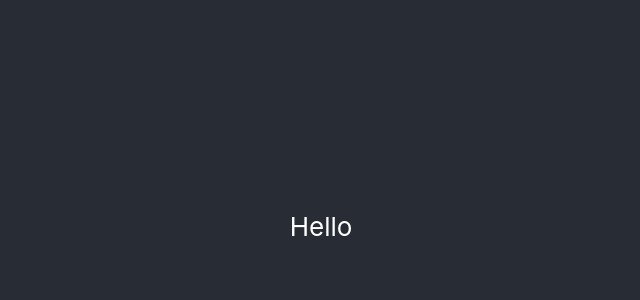
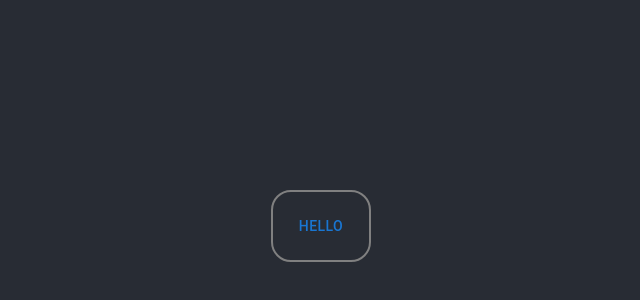
Before and after one commit to SuchadaArtthaweekun/app-test, a React (Create React App) app: page / in a window 1280 px wide. Shown: the part 174-474 px from the top of the page, without its empty margins (319-959 px from the left). Built offline with nearby package versions, Linux system fonts and the light colour scheme.

Commit message:
box hello

```diff
--- a/src/App.js
+++ b/src/App.js
@@ -1,12 +1,12 @@
 import logo from "./logo.svg";
 import "./App.css";
+import BoxComponent from "./components/Box";
 
 function App() {
   return (
     <div className="App">
       <header className="App-header">
-
-        <p>Hello</p>
+        <BoxComponent/>
       </header>
     </div>
   );
--- /dev/null
+++ b/src/components/Box.js
@@ -0,0 +1,11 @@
+import * as React from 'react';
+import Box from '@mui/material/Box';
+import Button from '@mui/material/Button';
+
+export default function BoxComponent() {
+  return (
+    <Box component="span" sx={{ p: 2, border: '2px solid grey', borderRadius:5 }}>
+      <Button>Hello</Button>
+    </Box>
+  );
+}
```
